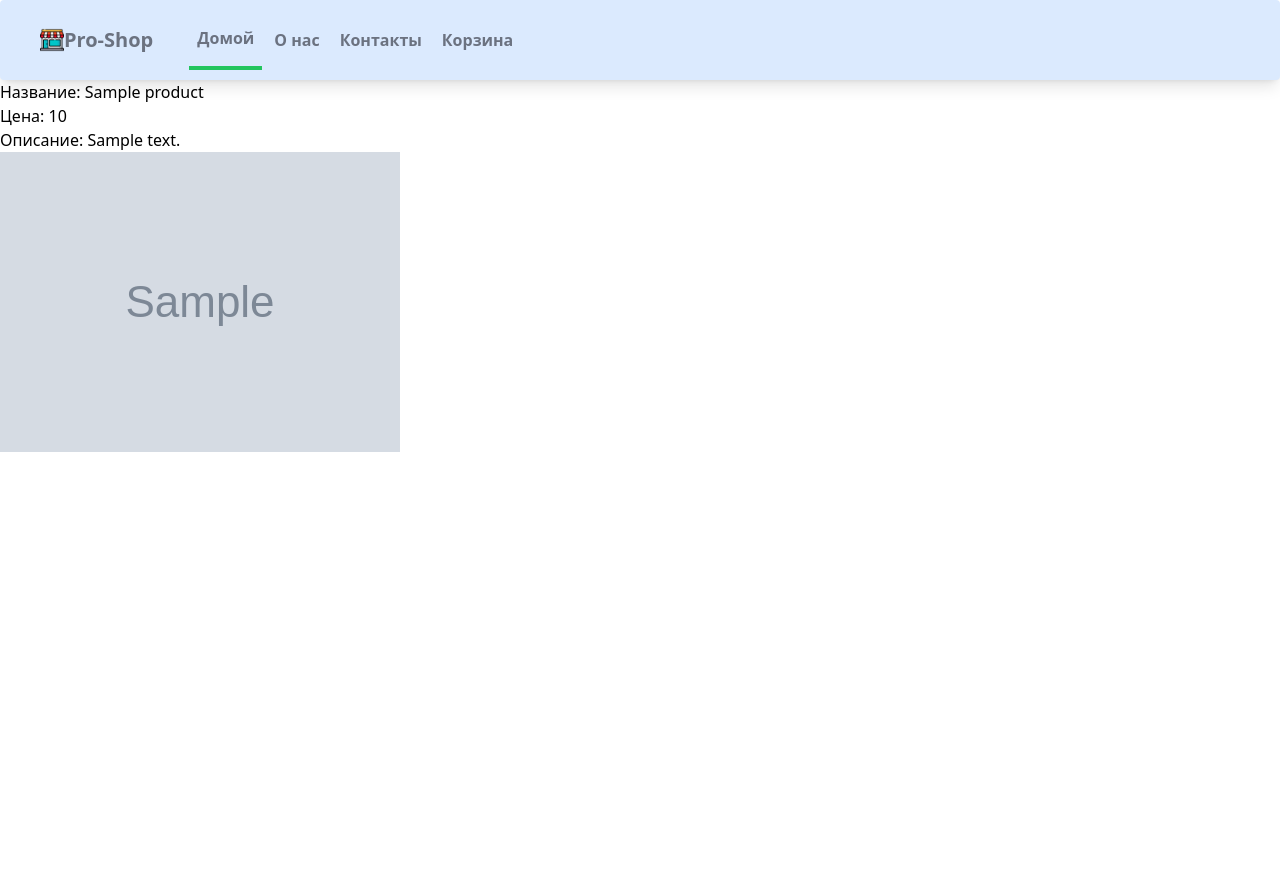
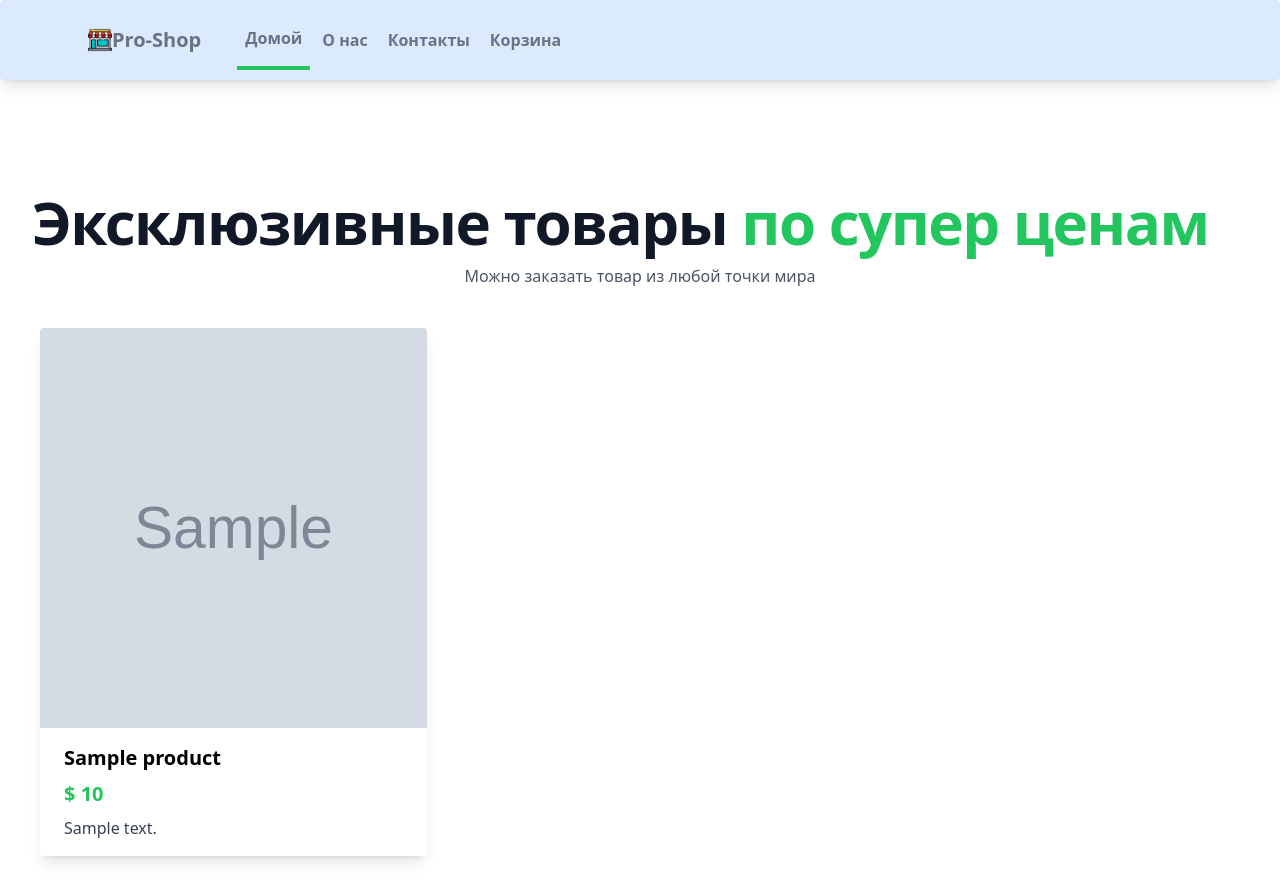
Before and after one commit to Pungushe/e_commerce, a Django app: page / in a window 1280 px wide. Before the commit the page ends 452 px from the top, so only its background shows below. Run offline with Django 4.2, Linux system fonts and the light colour scheme; tables that the repository leaves empty hold one stand-in row (values such as "Sample post"); grey boxes marked "Sample" are stand-in pictures.

Commit message:
Оформление сайта

```diff
--- a/shop/static/shop/styles.css
+++ b/shop/static/shop/styles.css
@@ -583,8 +549,24 @@ video {
   margin-right: auto;
 }
 
-.ml-auto {
-  margin-left: auto;
+.mb-2 {
+  margin-bottom: 0.5rem;
+}
+
+.ml-3 {
+  margin-left: 0.75rem;
+}
+
+.mt-0 {
+  margin-top: 0px;
+}
+
+.mt-10 {
+  margin-top: 2.5rem;
+}
+
+.mt-3 {
+  margin-top: 0.75rem;
 }
 
 .block {
@@ -595,28 +577,16 @@ video {
   display: flex;
 }
 
-.hidden {
-  display: none;
-}
-
-.h-8 {
-  height: 2rem;
-}
-
-.h-7 {
-  height: 1.75rem;
-}
-
-.h-5 {
-  height: 1.25rem;
+.grid {
+  display: grid;
 }
 
 .h-6 {
   height: 1.5rem;
 }
 
-.w-8 {
-  width: 2rem;
+.h-\[400px\] {
+  height: 400px;
 }
 
 .w-6 {
@@ -627,44 +597,42 @@ video {
   width: 100%;
 }
 
-.max-w-0 {
-  max-width: 0rem;
+.max-w-6xl {
+  max-width: 72rem;
 }
 
 .max-w-7xl {
   max-width: 80rem;
 }
 
-.max-w-xl {
-  max-width: 36rem;
+.grid-cols-1 {
+  grid-template-columns: repeat(1, minmax(0, 1fr));
 }
 
-.max-w-6xl {
-  max-width: 72rem;
-}
-
-.max-w-2xl {
-  max-width: 42rem;
-}
-
-.flex-wrap {
-  flex-wrap: wrap;
+.grid-cols-3 {
+  grid-template-columns: repeat(3, minmax(0, 1fr));
 }
 
 .items-center {
   align-items: center;
 }
 
-.justify-normal {
-  justify-content: normal;
+.justify-between {
+  justify-content: space-between;
 }
 
-.justify-end {
-  justify-content: flex-end;
+.gap-5 {
+  gap: 1.25rem;
 }
 
-.justify-between {
-  justify-content: space-between;
+.gap-4 {
+  gap: 1rem;
+}
+
+.space-x-1 > :not([hidden]) ~ :not([hidden]) {
+  --tw-space-x-reverse: 0;
+  margin-right: calc(0.25rem * var(--tw-space-x-reverse));
+  margin-left: calc(0.25rem * calc(1 - var(--tw-space-x-reverse)));
 }
 
 .space-x-7 > :not([hidden]) ~ :not([hidden]) {
@@ -673,49 +641,20 @@ video {
   margin-left: calc(1.75rem * calc(1 - var(--tw-space-x-reverse)));
 }
 
-.space-x-1 > :not([hidden]) ~ :not([hidden]) {
-  --tw-space-x-reverse: 0;
-  margin-right: calc(0.25rem * var(--tw-space-x-reverse));
-  margin-left: calc(0.25rem * calc(1 - var(--tw-space-x-reverse)));
+.overflow-hidden {
+  overflow: hidden;
 }
 
-.space-x-9 > :not([hidden]) ~ :not([hidden]) {
-  --tw-space-x-reverse: 0;
-  margin-right: calc(2.25rem * var(--tw-space-x-reverse));
-  margin-left: calc(2.25rem * calc(1 - var(--tw-space-x-reverse)));
-}
-
-.self-center {
-  align-self: center;
-}
-
-.whitespace-nowrap {
-  white-space: nowrap;
+.text-ellipsis {
+  text-overflow: ellipsis;
 }
 
 .rounded {
   border-radius: 0.25rem;
 }
 
-.border {
-  border-width: 1px;
-}
-
-.border-b {
-  border-bottom-width: 1px;
-}
-
 .border-b-4 {
   border-bottom-width: 4px;
-}
-
-.border-b-2 {
-  border-bottom-width: 2px;
-}
-
-.border-gray-200 {
-  --tw-border-opacity: 1;
-  border-color: rgb(229 231 235 / var(--tw-border-opacity));
 }
 
 .border-gray-400 {
@@ -748,9 +672,23 @@ video {
   background-color: rgb(219 234 254 / var(--tw-bg-opacity));
 }
 
+.p-10 {
+  padding: 2.5rem;
+}
+
 .px-2 {
   padding-left: 0.5rem;
   padding-right: 0.5rem;
+}
+
+.px-4 {
+  padding-left: 1rem;
+  padding-right: 1rem;
+}
+
+.px-6 {
+  padding-left: 1.5rem;
+  padding-right: 1.5rem;
 }
 
 .py-2 {
@@ -763,11 +701,6 @@ video {
   padding-bottom: 0.625rem;
 }
 
-.px-4 {
-  padding-left: 1rem;
-  padding-right: 1rem;
-}
-
 .py-4 {
   padding-top: 1rem;
   padding-bottom: 1rem;
@@ -777,13 +710,40 @@ video {
   text-align: center;
 }
 
+.text-base {
+  font-size: 1rem;
+  line-height: 1.5rem;
+}
+
 .text-xl {
   font-size: 1.25rem;
   line-height: 1.75rem;
 }
 
+.text-4xl {
+  font-size: 2.25rem;
+  line-height: 2.5rem;
+}
+
+.text-3xl {
+  font-size: 1.875rem;
+  line-height: 2.25rem;
+}
+
+.font-bold {
+  font-weight: 700;
+}
+
 .font-semibold {
   font-weight: 600;
+}
+
+.font-extrabold {
+  font-weight: 800;
+}
+
+.tracking-tight {
+  letter-spacing: -0.025em;
 }
 
 .text-gray-500 {
@@ -791,21 +751,40 @@ video {
   color: rgb(107 114 128 / var(--tw-text-opacity));
 }
 
-.shadow {
-  --tw-shadow: 0 1px 3px 0 rgb(0 0 0 / 0.1), 0 1px 2px -1px rgb(0 0 0 / 0.1);
-  --tw-shadow-colored: 0 1px 3px 0 var(--tw-shadow-color), 0 1px 2px -1px var(--tw-shadow-color);
-  box-shadow: var(--tw-ring-offset-shadow, 0 0 #0000), var(--tw-ring-shadow, 0 0 #0000), var(--tw-shadow);
+.text-gray-700 {
+  --tw-text-opacity: 1;
+  color: rgb(55 65 81 / var(--tw-text-opacity));
+}
+
+.text-green-500 {
+  --tw-text-opacity: 1;
+  color: rgb(34 197 94 / var(--tw-text-opacity));
+}
+
+.text-gray-900 {
+  --tw-text-opacity: 1;
+  color: rgb(17 24 39 / var(--tw-text-opacity));
+}
+
+.text-green-50 {
+  --tw-text-opacity: 1;
+  color: rgb(240 253 244 / var(--tw-text-opacity));
+}
+
+.text-gray-200 {
+  --tw-text-opacity: 1;
+  color: rgb(229 231 235 / var(--tw-text-opacity));
+}
+
+.text-gray-600 {
+  --tw-text-opacity: 1;
+  color: rgb(75 85 99 / var(--tw-text-opacity));
 }
 
 .shadow-lg {
   --tw-shadow: 0 10px 15px -3px rgb(0 0 0 / 0.1), 0 4px 6px -4px rgb(0 0 0 / 0.1);
   --tw-shadow-colored: 0 10px 15px -3px var(--tw-shadow-color), 0 4px 6px -4px var(--tw-shadow-color);
   box-shadow: var(--tw-ring-offset-shadow, 0 0 #0000), var(--tw-ring-shadow, 0 0 #0000), var(--tw-shadow);
-}
-
-.hover\:text-blue-400:hover {
-  --tw-text-opacity: 1;
-  color: rgb(96 165 250 / var(--tw-text-opacity));
 }
 
 @media (prefers-color-scheme: dark) {
@@ -816,6 +795,27 @@ video {
 }
 
 @media (min-width: 640px) {
+  .sm\:mx-auto {
+    margin-left: auto;
+    margin-right: auto;
+  }
+
+  .sm\:mt-12 {
+    margin-top: 3rem;
+  }
+
+  .sm\:mt-5 {
+    margin-top: 1.25rem;
+  }
+
+  .sm\:max-w-xl {
+    max-width: 36rem;
+  }
+
+  .sm\:grid-cols-1 {
+    grid-template-columns: repeat(1, minmax(0, 1fr));
+  }
+
   .sm\:px-4 {
     padding-left: 1rem;
     padding-right: 1rem;
@@ -825,21 +825,80 @@ video {
     padding-left: 1.5rem;
     padding-right: 1.5rem;
   }
+
+  .sm\:text-center {
+    text-align: center;
+  }
+
+  .sm\:text-5xl {
+    font-size: 3rem;
+    line-height: 1;
+  }
+
+  .sm\:text-lg {
+    font-size: 1.125rem;
+    line-height: 1.75rem;
+  }
 }
 
 @media (min-width: 768px) {
-  .md\:flex {
-    display: flex;
+  .md\:mt-16 {
+    margin-top: 4rem;
+  }
+
+  .md\:mt-5 {
+    margin-top: 1.25rem;
+  }
+
+  .md\:grid-cols-3 {
+    grid-template-columns: repeat(3, minmax(0, 1fr));
+  }
+
+  .md\:text-6xl {
+    font-size: 3.75rem;
+    line-height: 1;
+  }
+
+  .md\:text-xl {
+    font-size: 1.25rem;
+    line-height: 1.75rem;
   }
 }
 
 @media (min-width: 1024px) {
-  .lg\:justify-center {
-    justify-content: center;
+  .lg\:mx-0 {
+    margin-left: 0px;
+    margin-right: 0px;
+  }
+
+  .lg\:mt-20 {
+    margin-top: 5rem;
+  }
+
+  .lg\:grid-cols-3 {
+    grid-template-columns: repeat(3, minmax(0, 1fr));
   }
 
   .lg\:px-8 {
     padding-left: 2rem;
     padding-right: 2rem;
   }
+
+  .lg\:text-left {
+    text-align: left;
+  }
 }
+
+@media (min-width: 1280px) {
+  .xl\:mt-28 {
+    margin-top: 7rem;
+  }
+
+  .xl\:inline {
+    display: inline;
+  }
+
+  .xl\:grid-cols-3 {
+    grid-template-columns: repeat(3, minmax(0, 1fr));
+  }
+}
--- a/shop/templates/shop/frontpage.html
+++ b/shop/templates/shop/frontpage.html
@@ -1,12 +1,29 @@
 {% extends "shop/base.html" %}
 
 {% block content %}
-    <h4>
+    <main class="mt-10 mx-auto max-w-7xl px-4 sm:mt-12 sm:px-6 md:mt-16 lg:mt-20 lg:px-8 xl:mt-28">
+        <div class="sm:text-center lg:text-left">
+            <h1 class="text-3xl tracking-tight font-extrabold text-gray-900 sm:text-5xl md:text-6xl">
+                <span class="block xl:inline">Эксклюзивные товары</span>
+                <span class="block xl:inline text-green-500">по супер ценам</span>
+            </h1>
+            <p class="mt-3 text-base text-gray-600 text-center"> Можно заказать товар из любой точки мира </p>
+        </div>
+
+    </main>
+    <div class="p-10 grid grid-cols-1 sm:grid-cols-1 md:grid-cols-3 xl:grid-cols-3 lg:grid-cols-3 gap-5">
         {% for product in products %}
-            <a href="{% url 'shop:detail' product.id %}"><p>Название: {{ product.name }}</p></a>
-            <p>Цена: {{ product.price }}</p>
-            <p>Описание: {{ product.description }}</p>
-            <img src="{{ product.image.url }}" alt="image">
+            <a href="{% url 'shop:detail' product.id %}">
+                <div class=" rounded overflow-hidden shadow-lg">
+
+                <img class="h-[400px]" src="{{product.image.url}}" alt="">
+                    <div class="px-6 py-4">
+                        <p class="font-bold text-xl mb-2">{{product.name}}</p>
+                        <p class="font-bold text-xl text-green-500 mb-2">$ {{product.price}}</p>
+                        <p class="text-gray-700 text-base">{{ product.description}}</p>
+                    </div>
+                </div>
+            </a>
         {% endfor %}
-    </h4>
-{% endblock  %}
+    </div>
+{% endblock %}z
--- a/shop/templates/shop/navbar.html
+++ b/shop/templates/shop/navbar.html
@@ -1,7 +1,7 @@
 {% load static %}
 
 <nav class="bg-blue-100 shadow-lg border-gray-400 px-2 sm:px-4 py-2.5 rounded dark:bg-gray-900">
-    <div class="max-w-6xl px-4">
+    <div class="max-w-6xl mx-auto px-4">
         <div class="flex justify-between">
             <div class="flex space-x-7">
                 <div>
@@ -11,7 +11,7 @@
                     </a>
                 </div>
                 <div class="flex items-center space-x-1 ml-3">
-                    <a href="#" class="py-4 px-2 text-gray-500 font-semibold border-b-4 border-green-500">Домой</a>
+                    <a href="{% url 'shop:frontpage' %}" class="py-4 px-2 text-gray-500 font-semibold border-b-4 border-green-500">Домой</a>
                     <a href="#" class="py-4 px-2 text-gray-500 font-semibold">О нас</a>
                     <a href="#" class="py-4 px-2 text-gray-500 font-semibold">Контакты</a>
                     <a href="#" class="py-4 px-2 text-gray-500 font-semibold ">Корзина</a>
```
Also changed, not shown: other parts of shop/static/shop/styles.css (+0 -49 lines), media/images/Galaxy.jpeg (deleted), media/images/Iphone.jpeg (deleted), media/images/Xiomi.jpg (added), media/images/iPhone_11_Pro.jpg (added), media/images/samsung10.jpg (added), media/images/xiaomi.jpeg (deleted).
